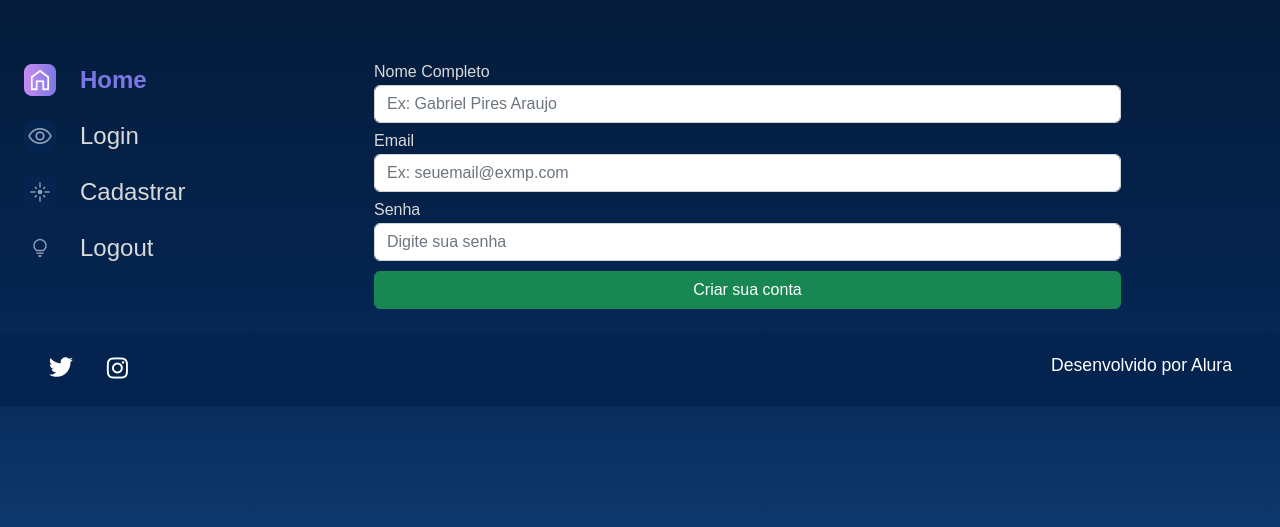
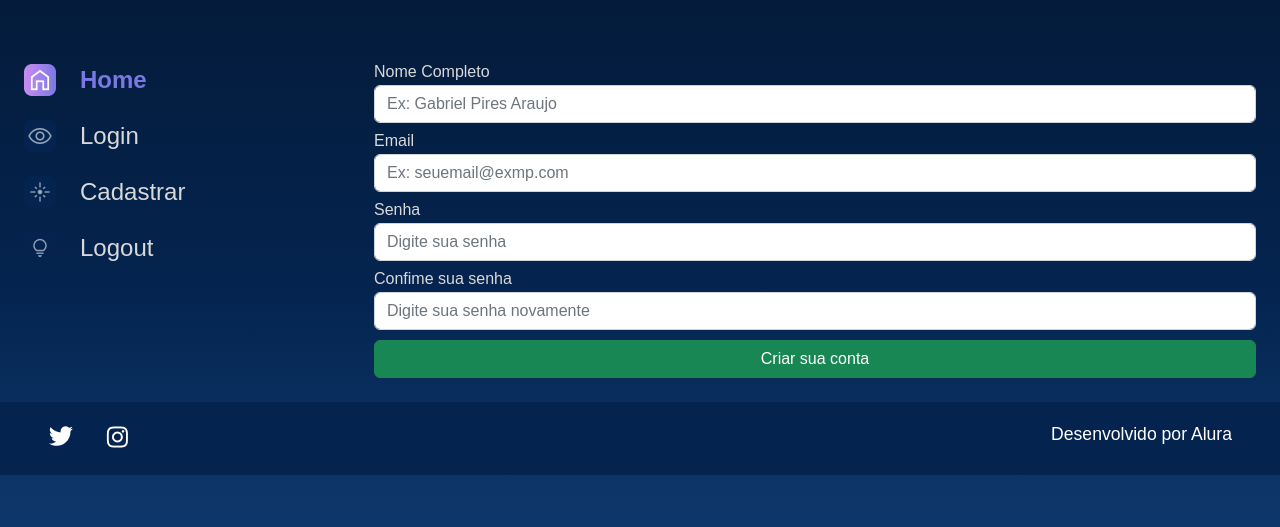
Before and after one commit to P1res2/alura_space, a Django app: page /cadastro in a window 1280 px wide. Shown: the part 114-641 px from the top of the page. Run offline with Django 5.2, Linux system fonts and the light colour scheme.

Commit message:
Atualizando-forms

```diff
--- a/usuarios/forms.py
+++ b/usuarios/forms.py
@@ -8,7 +8,7 @@
         widget=forms.TextInput(
             attrs={
                 'class':'form-control',
-                'placeholder':'Ex: Gabriel Silva',
+                'placeholder':'Ex: Gabriel Pires Araujo',
             }
         )
     )
@@ -25,7 +25,7 @@
     )
 
 class CadastroForms(forms.Form):
-    nome_completo = forms.CharField(
+    nome_cadastro = forms.CharField(
         label='Nome Completo',
         required=True,
         max_length=120,
@@ -46,7 +46,7 @@
             }
         )
     )
-    senha1 = forms.CharField(
+    senha_1 = forms.CharField(
         label='Senha',
         required=True,
         max_length=70,
@@ -57,3 +57,14 @@
             }
         )
     )
+    senha_2 = forms.CharField(
+        label='Confime sua senha',
+        required=True,
+        max_length=70,
+        widget=forms.PasswordInput(
+            attrs={
+                'class':'form-control',
+                'placeholder':'Digite sua senha novamente',
+            }
+        )
+    )
```
Also changed, not shown: templates/usuarios/login.html (line endings or trailing spaces).
